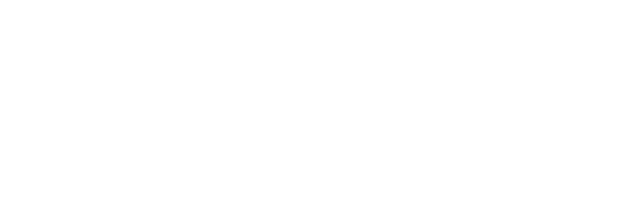
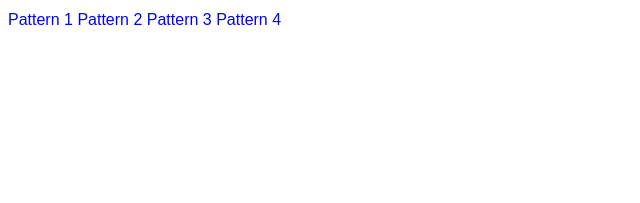
Before and after one commit to Yang-ai1/-Expanded-Tools-Interactive-202, a plain HTML site: page Projects/Project-01/02-Indiv-Patterns/index.html in a window 1280 px wide. Shown: the whole page, without its empty margins (0-640 px from the left). Drawn offline with Linux system fonts and the light colour scheme.

Commit message:
Update index.html

```diff
--- a/Projects/Project-01/02-Indiv-Patterns/index.html
+++ b/Projects/Project-01/02-Indiv-Patterns/index.html
@@ -8,11 +8,17 @@
 	</head>
 
 	<body>
+               <div id="home">
 
-		<div class="main">
+			<a href="p-1.html">Pattern 1</a>
 
+			<a href="p-2.html">Pattern 2</a>
 
+			<a href="p-3.html">Pattern 3</a>
+
+			<a href="p-4.html">Pattern 4</a>
 		</div>
+
 
 	</body>
 </html>
```
